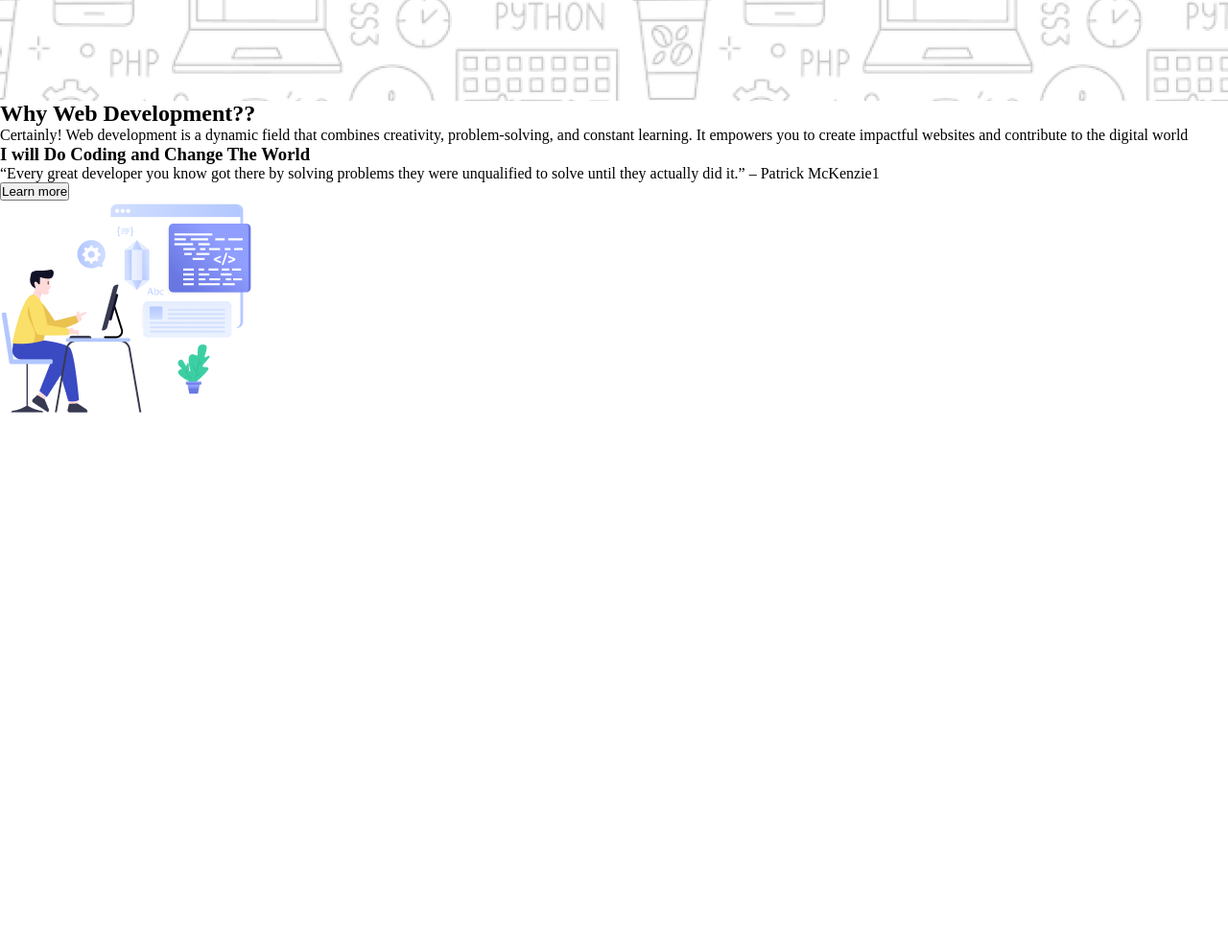
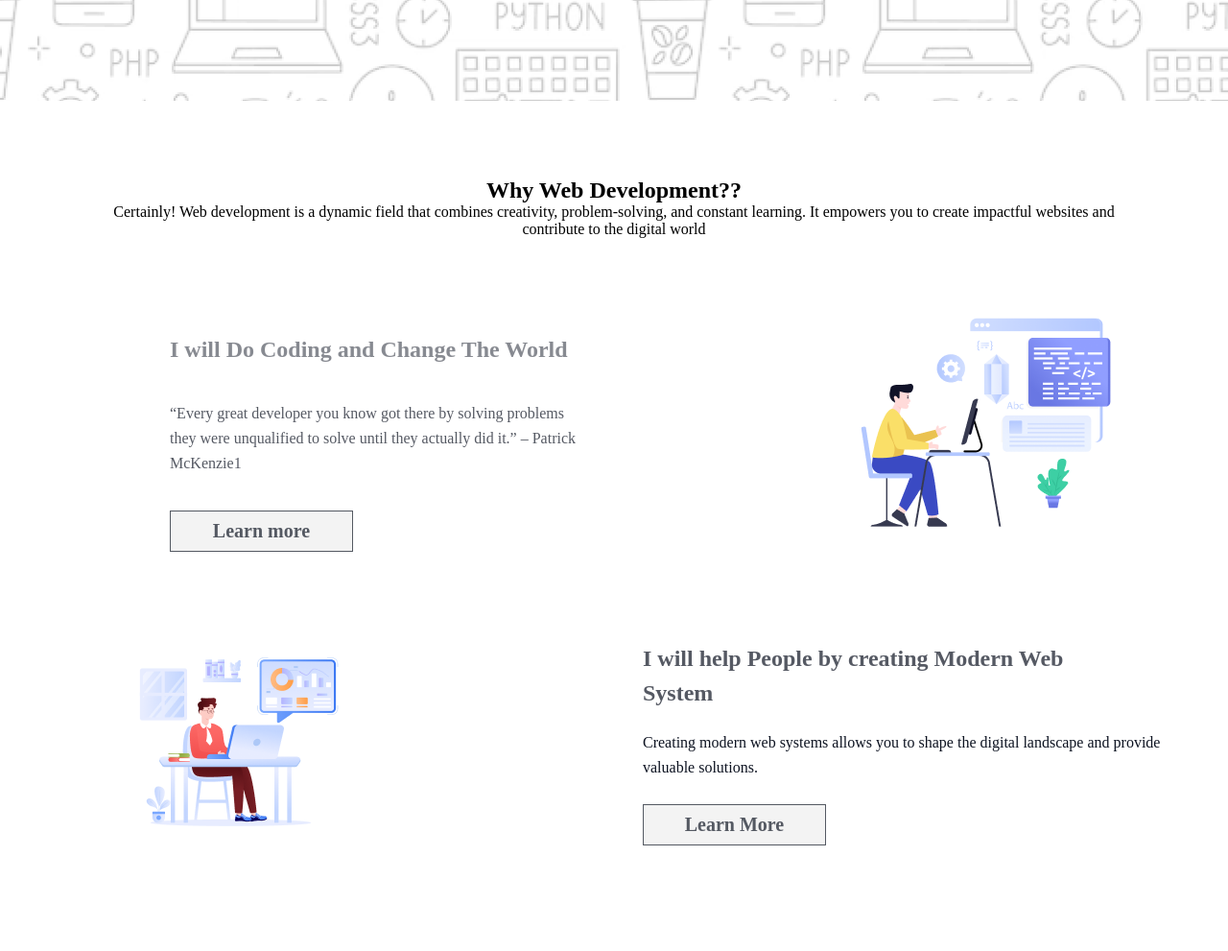
Before and after one commit to imroknujjamanrony/Assignment-1, a plain HTML site: page index.html in a window 1280 px wide. Shown: the part 547-1538 px from the top of the page at 96% size. Before the commit the page ends 1000 px from the top, so only its background shows below. Drawn offline with Linux system fonts and the light colour scheme; a web font is replaced by a local one.

Commit message:
added some div

```diff
--- a/index.html
+++ b/index.html
@@ -23,26 +23,46 @@
 
   </header>
   <main>
-    <section>
-      <div class="section-title">
-        <h1>Why Web Development??</h1>
+    <section class="section-container">
+      <div class="container-title">
+        <div class="container-subtitle">
+          <h1>Why Web Development??</h1>
         <p class="section-description">Certainly! Web development is a dynamic field that combines creativity, problem-solving, and constant learning. It empowers you to create impactful websites and contribute to the digital world</p>
+      </div>
+    </div>
+      <div class="section-element">
 
-      <div>
-        <div class="text-div1">
-          <h3 class="text-title">I will Do Coding and Change The World</h3>
-          <p text-description>
 
+      <div class="text-div1">
+
+          <h3 class="text-title">
+            I will Do Coding and Change The World</h3>
+          <p class="text-description">
             “Every great developer you know got there by solving problems they were unqualified to solve until they actually did it.” – Patrick McKenzie1</p>
 
-          <button>Learn more</button>
+            <div><button class="text-btn">Learn more</button></div>
+
+          </div>
+
+         <div><img src="./assets/Layer_1.png" alt=""></div>
         </div>
-        <div class="image-div1">
-          <img src="./assets/Layer_1.png" alt="">
+
+      <div class="parent-div2">
+        <div class="text-div2">
+          <img src="./assets/Group 3.png" alt="">
+          </div>
+
+          <div class="text-div2">
+          <h3 class="text-title-2">I will help People by creating Modern Web System</h3>
+          <p class="text-description-2">Creating modern web systems allows you to shape the digital landscape and provide valuable solutions. </p>
+          <div><button class="text-btn-2">Learn More</button></div>
+         </div>
+
         </div>
-      </div>
-      </div>
-    </section>
+
+
+
+      </section>
 
 
 
--- a/style.css/style-for-a1.css
+++ b/style.css/style-for-a1.css
@@ -51,3 +51,208 @@ align-items: center;
   /* justify-content: center; */
 
  }
+
+ /* section container */
+ .section-container{
+  /* width: 1140px; */
+  /* height: 1395px; */
+  /* display: flex; */
+  padding: 80px 97px 80px 97px;
+ }
+ .section-element{
+  /* height: 384px; */
+  width: 994px;
+  display: flex;
+  justify-content:space-between;
+  margin: 32px;
+  padding: 48px;
+
+ }
+
+ .text-div1{
+  width: 427px;
+  height: 219px;
+  display: flex;
+  flex-direction: column;
+justify-content: flex-start;
+align-items: flex-start;
+ }
+
+ .container-subtitle{
+  text-align: center;
+ }
+
+
+ .text-btn{
+
+position: static;
+width: 191px;
+height: 43px;
+display: flex;
+flex-direction: row;
+justify-content: center;
+align-items: center;
+padding: 12px 20px 12px 20px;
+flex: none;
+order: 0;
+flex-grow: 0;
+margin: 18px 0px ;
+box-sizing: border-box;
+border: 1px solid rgb(13, 19, 33);
+opacity: 0.7;
+color: rgb(13, 19, 33);
+font-family: Azeret Mono;
+font-size: 20px;
+font-weight: 600;
+ }
+
+
+
+ .text-title{
+position: static;
+width: 560px;
+height: 40px;
+display: flex;
+flex-direction: column;
+justify-content: center;
+align-items: flex-start;
+padding: 0px;
+flex: none;
+order: 0;
+flex-grow: 0;
+margin: 16px 0px;
+color: rgba(13, 19, 33, 0.7);
+font-family: Azeret Mono;
+font-size: 24px;
+font-weight: 700;
+line-height: 36px;
+letter-spacing: 0%;
+text-align: left;
+opacity: 0.7;
+
+ }
+
+ /* parent div2 */
+
+ .parent-div2{
+
+
+width: 946px;
+height: 336px;
+display: flex;
+justify-content: space-between;
+text-align: center;
+
+ }
+
+ .text-div2{
+  width: 477px;
+  height: 219px;
+  display: flex;
+flex-direction: column;
+justify-content: flex-start;
+align-items: flex-start;
+padding: 0px;
+flex: none;
+order: 1;
+flex-grow: 0;
+margin: 0px 32px;
+ }
+
+ .text-title-2{
+
+position: static;
+width: 477px;
+height: 72px;
+
+display: flex;
+flex-direction: column;
+justify-content: center;
+align-items: flex-start;
+padding: 0px;
+
+
+
+flex: none;
+order: 0;
+flex-grow: 0;
+margin: 16px 0px;
+
+/* color */
+color: rgba(13, 19, 33, 0.7);
+font-family: Azeret Mono;
+font-size: 24px;
+font-weight: 700;
+line-height: 36px;
+letter-spacing: 0%;
+text-align: left;
+ }
+
+
+ .text-description{
+
+margin: 18px 0px;
+color: rgb(13, 19, 33);
+font-family: Azeret Mono;
+font-size: 16px;
+font-weight: 400;
+line-height: 26px;
+letter-spacing: 0%;
+text-align: left;
+opacity: 0.7;
+
+
+ }
+
+
+ .text-description-2{
+width: 568px;
+height: 62px;
+display: flex;
+align-items: flex-start;
+flex-direction: column;
+justify-content: center;
+margin: 0px 0px;
+flex: none;
+font-family: Azeret Mono;
+font-size: 16px;
+font-weight: 400;
+line-height: 26px;
+letter-spacing: 0%;
+text-align: left;
+color: rgb(13, 19, 33);
+
+
+ }
+
+ .text-btn-2{
+  /* Learn More */
+position: static;
+width: 191px;
+height: 43px;
+/* Auto layout */
+display: flex;
+flex-direction: row;
+justify-content: center;
+align-items: center;
+padding: 12px 20px 12px 20px;
+
+
+/* Inside Auto Layout */
+flex: none;
+order: 0;
+flex-grow: 0;
+margin: 20px 0px;
+color: rgb(13, 19, 33);
+font-family: Azeret Mono;
+font-size: 20px;
+font-weight: 600;
+line-height: 23px;
+letter-spacing: 0%;
+text-align: center;
+
+box-sizing: border-box;
+border: 1px solid rgb(13, 19, 33);
+opacity: 0.7;
+
+ }
```
